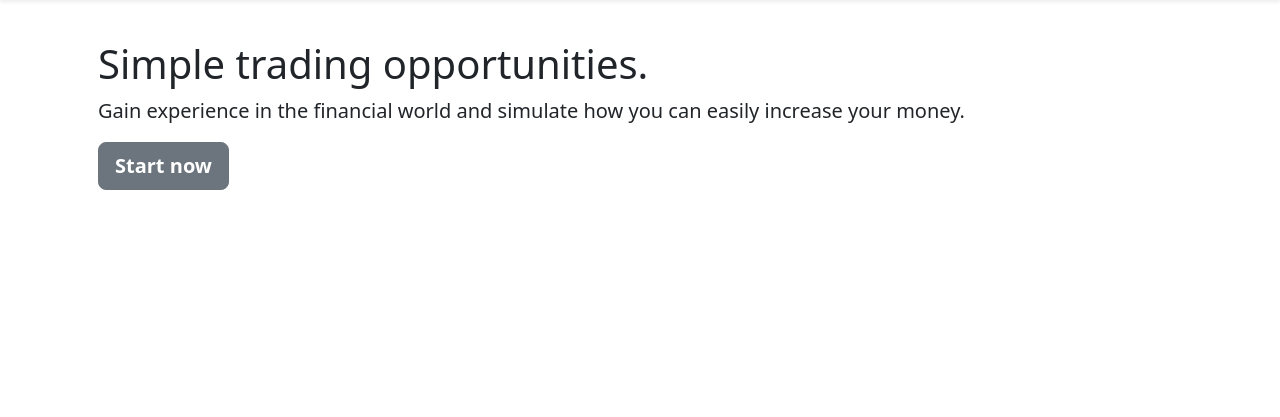
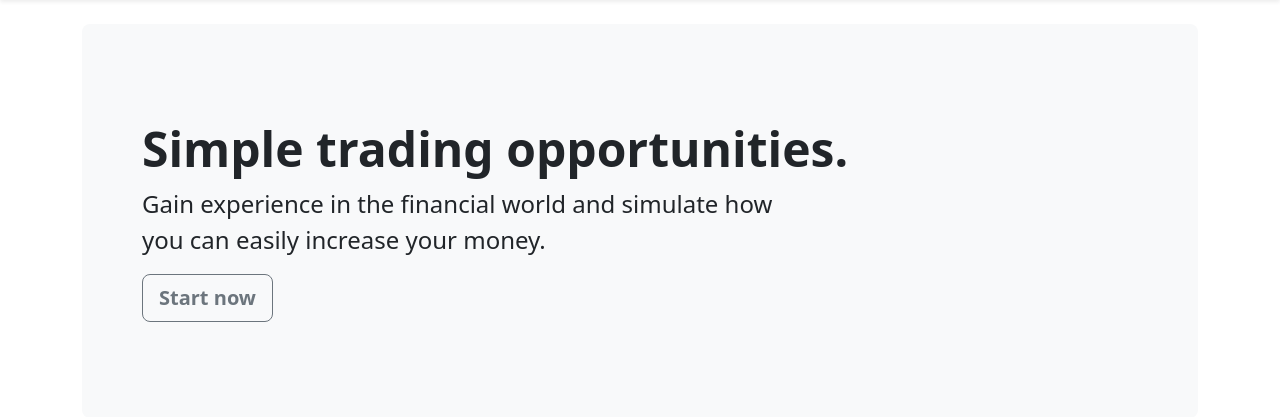
Before and after one commit to origin-unknown/stockx, a Flask app: page / in a window 1280 px wide. Shown: the part 56-473 px from the top of the page. Run offline with Flask 3, Linux system fonts and the light colour scheme; some libraries are stand-ins or nearby versions.

Commit message:
first commit

```diff
--- a/src/stockx/templates/main/index.html
+++ b/src/stockx/templates/main/index.html
@@ -5,11 +5,11 @@
 {% endblock %}
 
 {% block content %}
-	<div class="d-flex w-100 h-100 p-3 mx-auto flex-column">
-    <h1>Simple trading opportunities.</h1>
-    <p class="lead">Gain experience in the financial world and simulate how you can easily increase your money.</p>
-    <p class="lead">
-      <a href="{{ url_for('trading.index') }}" class="btn btn-lg btn-secondary fw-bold">Start now</a>
-    </p>
+  <div class="p-5 mb-4 bg-body-tertiary rounded-3">
+    <div class="container-fluid py-5">
+      <h1 class="display-5 fw-bold">Simple trading opportunities.</h1>
+      <p class="col-md-8 fs-4">Gain experience in the financial world and simulate how you can easily increase your money.</p>
+      <a href="{{ url_for('users.register') }}" class="btn btn-lg btn-outline-secondary fw-bold">Start now</a>
+    </div>
   </div>
 {% endblock %}
```
